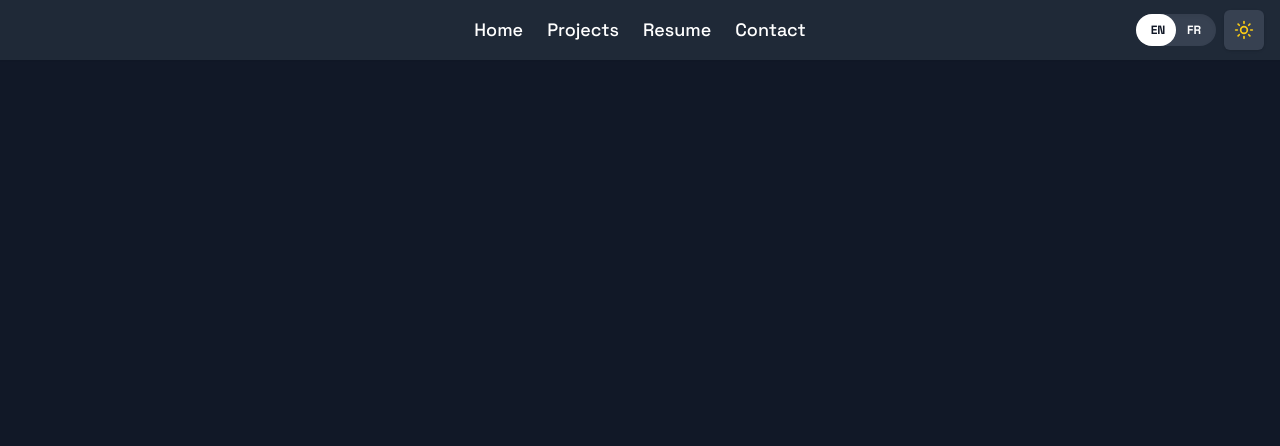
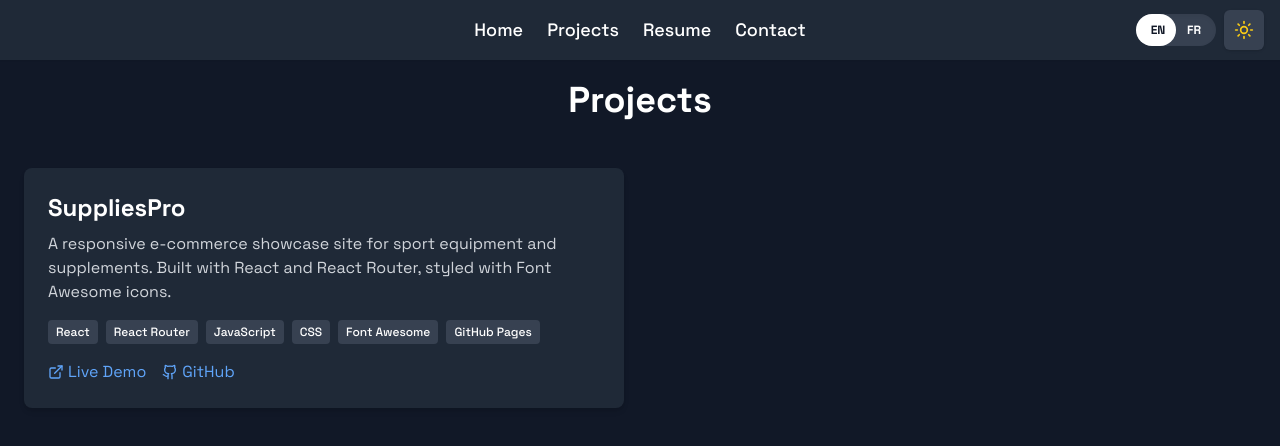
Before and after one commit to Ilyas-Ait-Ali/portfolio-website, a React (Vite) app: page /projects in a window 1280 px wide. Shown: the top 446 px of the page. Built offline with nearby package versions, Linux system fonts and the light colour scheme.

Commit message:
feat: add Projects page with animation and i18n (Projects.js)

```diff
--- /dev/null
+++ b/src/i18n/projects.js
@@ -0,0 +1,24 @@
+const projects = {
+  en: {
+    heading: "Projects",
+    suppliesPro: {
+      title: "SuppliesPro",
+      description:
+        "A responsive e-commerce showcase site for sport equipment and supplements. Built with React and React Router, styled with Font Awesome icons.",
+      live: "Live Demo",
+      github: "GitHub",
+    },
+  },
+  fr: {
+    heading: "Projets",
+    suppliesPro: {
+      title: "SuppliesPro",
+      description:
+        "Un site vitrine réactif pour du matériel sportif et des suppléments. Construit avec React et React Router, stylisé avec des icônes Font Awesome.",
+      live: "Démo",
+      github: "GitHub",
+    },
+  },
+};
+
+export default projects;
--- a/src/pages/Projects.jsx
+++ b/src/pages/Projects.jsx
@@ -1,4 +1,84 @@
-// pages/Projects.jsx
+import { motion } from "framer-motion";
+import { ExternalLink, Github } from "lucide-react";
+import { useLang } from "../contexts/LanguageContext";
+import projects from "../i18n/projects";
+
 export default function Projects() {
-  return <h2>Projects Page</h2>;
+  const { lang } = useLang();
+  const t = projects[lang];
+
+  const projectList = [
+    {
+      title: t.suppliesPro.title,
+      description: t.suppliesPro.description,
+      stack: ["React", "React Router", "JavaScript", "CSS", "Font Awesome", "GitHub Pages"],
+      live: "https://Ilyas-Ait-Ali.github.io/SuppliesPro-Website",
+      repo: "https://github.com/Ilyas-Ait-Ali/SuppliesPro-Website",
+    },
+  ];
+
+  return (
+    <section className="px-6 py-16 min-h-screen transition-colors duration-300">
+      <motion.h1
+        className="text-4xl font-bold mt-4 mb-12 text-center text-black dark:text-white"
+        initial={{ opacity: 0, y: -20 }}
+        animate={{ opacity: 1, y: 0 }}
+        transition={{ duration: 0.5 }}
+      >
+        {t.heading}
+      </motion.h1>
+
+      <div className="grid gap-8 md:grid-cols-2">
+        {projectList.map((project, idx) => (
+          <motion.div
+            key={project.title}
+            className="bg-white dark:bg-gray-800 shadow-md rounded-lg p-6 flex flex-col justify-between transition-colors duration-300"
+            initial={{ opacity: 0, y: 30 }}
+            whileInView={{ opacity: 1, y: 0 }}
+            viewport={{ once: true }}
+            transition={{ duration: 0.4, delay: idx * 0.1 }}
+          >
+            <h2 className="text-2xl font-semibold mb-2 text-gray-900 dark:text-white">
+              {project.title}
+            </h2>
+            <p className="text-gray-700 dark:text-gray-300 mb-4">
+              {project.description}
+            </p>
+
+            <div className="flex flex-wrap gap-2 mb-4">
+              {project.stack.map((tech) => (
+                <span
+                  key={tech}
+                  className="text-xs font-medium px-2 py-1 bg-gray-200 text-gray-800 dark:bg-gray-700 dark:text-white rounded"
+                >
+                  {tech}
+                </span>
+              ))}
+            </div>
+
+            <div className="flex gap-4 mt-auto">
+              <a
+                href={project.live}
+                target="_blank"
+                rel="noopener noreferrer"
+                className="flex items-center gap-1 text-blue-600 dark:text-blue-400 hover:underline"
+              >
+                <ExternalLink size={16} />
+                {t.suppliesPro.live}
+              </a>
+              <a
+                href={project.repo}
+                target="_blank"
+                rel="noopener noreferrer"
+                className="flex items-center gap-1 text-blue-600 dark:text-blue-400 hover:underline"
+              >
+                <Github size={16} />
+                {t.suppliesPro.github}
+              </a>
+            </div>
+          </motion.div>
+        ))}
+      </div>
+    </section>
+  );
 }
```
